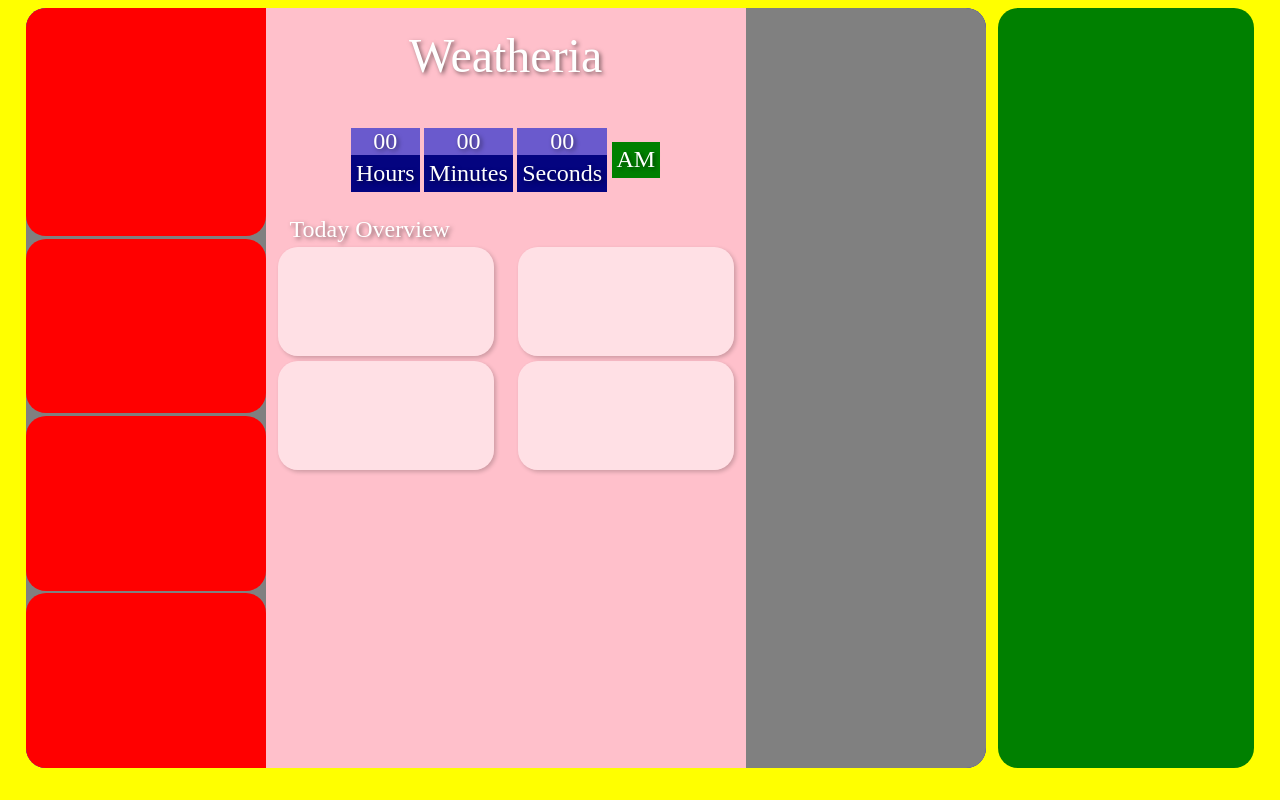
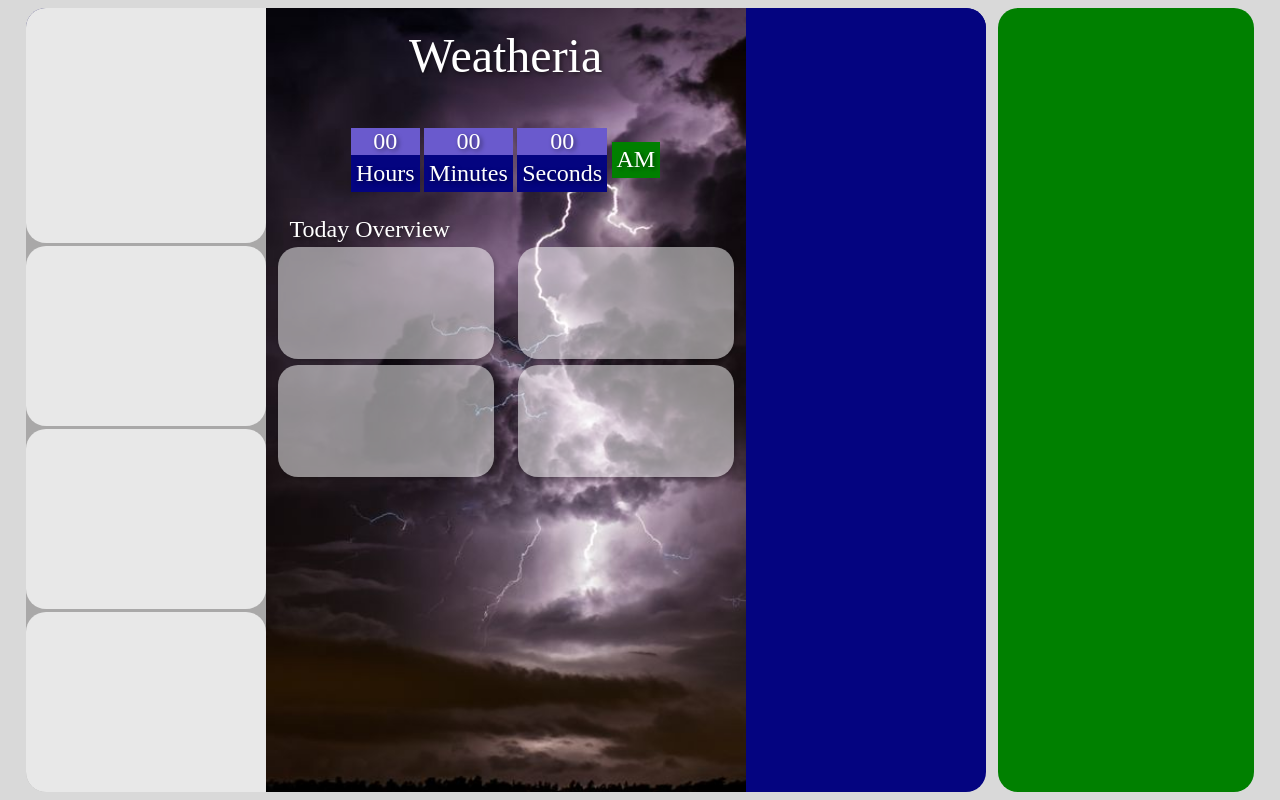
Before and after one commit to Kdlprabin/mobile-first-approach, a PHP site: page / in a window 1280 px wide. Run offline with PHP 8.4, Linux system fonts and the light colour scheme.

Commit message:
size changes

```diff
--- a/mediaQueries.css
+++ b/mediaQueries.css
@@ -1,5 +1,9 @@
 /* mobile phones */
 @media screen and (max-width:576px){
+    .container{
+        width: 100%;
+        height: 100%;
+    }
     #main{
         flex-direction: column;
     }
@@ -53,6 +57,10 @@
 @media screen and (max-width:768px){
     #main{
         flex-direction: column;
+    }
+    .container{
+        width: 100%;
+        height: 100%;
     }
     #container1{
         width: 100%;
--- a/style.css
+++ b/style.css
@@ -4,16 +4,14 @@
 }
 
 body{
-    background-color: yellow;
+    background-color: #d9d9d9;
     display: flex;
     justify-content: center;
 }
 
 /* all the objects */
 #main{
-    background-color: blue;
-    width: 95vw;
-    height: 95vh;
+    background-color: rgb(4, 4, 128);
     display: flex;
     border-radius: 20px;
 }
@@ -21,26 +19,25 @@ body{
 /* containers */
 .container{
     border-radius: 20px 0px 0px 20px;
-    height: 100%;
-    width: 100%;
-    background-color: grey;
-
+    height: 98vh;
+    width: 98vw;
 }
 #container1{
     display: flex;
     justify-content: space-between;
     flex-direction: column;
+    background-color: #a9a8a8;
 }
 /* information boxes in container1 */
 
 #temp-date{
-    background-color: red;
+    background-color: rgb(232, 232, 232);
     height: 30%;
     width: 100%;
     border-radius: 20px 0px 20px 20px;
 }
 #info1,#info2,#info3{
-    background-color: red;
+    background-color: rgb(232, 232, 232);
     height: 23%;
     width: 100%;
     border-radius: 20px;
@@ -51,6 +48,8 @@ body{
 
 
 #container2{
+    background-image:url(images/ThunderStorm.jpg);
+    background-size: cover;
     width: 50%;
     border-radius: 0;
     color: white;
@@ -122,6 +121,7 @@ body{
     box-shadow: 2px 2px 4px rgb(0 0 0 / 20%);
 }
 #container3{
+    background-color: rgb(4, 4, 128);
     border-radius:0px 20px 20px 0px;
 }
 /* container3 objects */
@@ -130,7 +130,6 @@ body{
 #searchSection{
     border-radius: 20px;
     background-color: green;
-    width: 0;
-    height: 95vh;
+    height: 98vh;
     visibility: collapse;
 }
```
